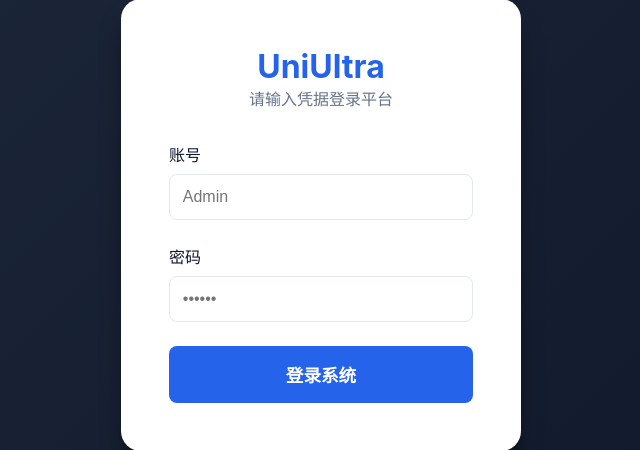
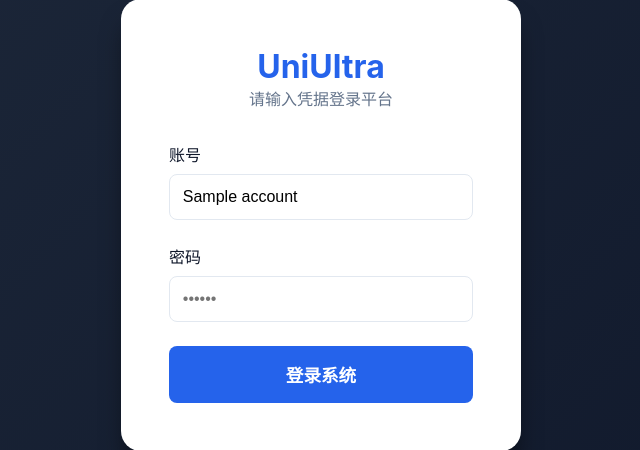
Before and after one commit to kimking519/UniUltraOpenPlatForm, a FastAPI app: template templates/login.html in a window 1280 px wide. Shown: the part 175-625 px from the top of the page, without its empty margins (319-959 px from the left). Run offline with FastAPI, Linux system fonts and the light colour scheme; the template is opened without the code that fills it: most values are stand-ins (such as "Sample title", 1, 10 or a date in 2020).

Commit message:
Fix login account retention and employee Add form date format

```diff
--- a/main.py
+++ b/main.py
@@ -150,7 +150,7 @@ async def emp_page(request: Request, page: int = 1, search: str = "", current_us
 @app.post("/emp/add")
 async def emp_add(
     emp_name: str = Form(...), department: str = Form(""), position: str = Form(""),
-    contact: str = Form(""), account: str = Form(...),
+    contact: str = Form(""), account: str = Form(...), hire_date: str = Form(...),
     rule: str = Form("1"), remark: str = Form(""),
     current_user: dict = Depends(login_required)
 ):
@@ -160,6 +160,7 @@ async def emp_add(
     data = {
         "emp_name": emp_name, "department": department, "position": position,
         "contact": contact, "account": account, "password": "12345",
+        "hire_date": hire_date,
         "rule": rule, "remark": remark
     }
     success, msg = add_employee(data)
--- a/templates/emp.html
+++ b/templates/emp.html
@@ -93,8 +93,11 @@
                 <input type="text" name="department" placeholder="部门" style="padding: 0.5rem;">
                 <input type="text" name="position" placeholder="职位" style="padding: 0.5rem;">
             </div>
+            <div style="display: grid; grid-template-columns: 1fr 1fr; gap: 1rem;">
+                <input type="text" name="contact" placeholder="联系方式" style="padding: 0.5rem;">
+                <input type="date" name="hire_date" required style="padding: 0.5rem;" title="入职时间">
+            </div>
             <input type="text" name="rule" placeholder="角色权限(0写,1读,3管理,4黑)" style="padding: 0.5rem;" value="1">
-            <input type="text" name="contact" placeholder="联系方式" style="padding: 0.5rem;">
             <textarea name="remark" placeholder="备注" style="padding: 0.5rem; height: 60px;"></textarea>
             <div style="display: flex; justify-content: flex-end; gap: 1rem; margin-top: 1rem;">
                 <button type="button" class="btn" onclick="toggleModal('addModal')">取消</button>
--- a/templates/login.html
+++ b/templates/login.html
@@ -68,7 +68,7 @@
         <form action="/login" method="post">
             <div class="input-group">
                 <label>账号</label>
-                <input type="text" name="account" placeholder="Admin" required>
+                <input type="text" name="account" placeholder="Admin" value="{{ account }}" required>
             </div>
             <div class="input-group">
                 <label>密码</label>
```
Also changed, not shown: uni_platform.db.
